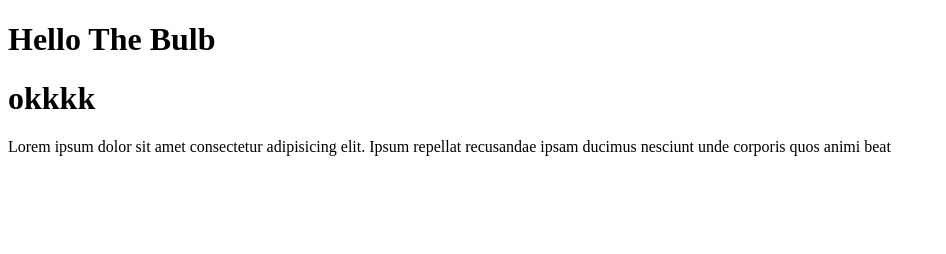
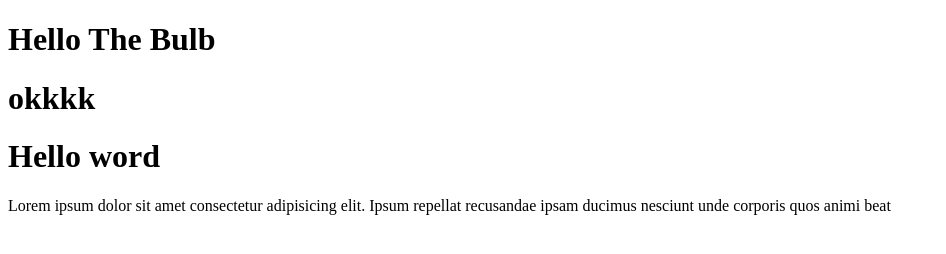
Before and after one commit to Adebayour66265/theBulb, a plain HTML site: page index.html in a window 1280 px wide. Shown: the whole page, without its empty margins (0-946 px from the left). Drawn offline with Linux system fonts and the light colour scheme.

Commit message:
add hello word

```diff
--- a/index.html
+++ b/index.html
@@ -11,6 +11,9 @@
      <h1>
       okkkk
      </h1>
+     <h1 class="hello">
+      Hello word
+     </h1>
 
      <p>Lorem ipsum dolor sit amet consectetur adipisicing elit. Ipsum repellat recusandae ipsam ducimus nesciunt unde corporis quos animi beat</p>
     </div>
```
